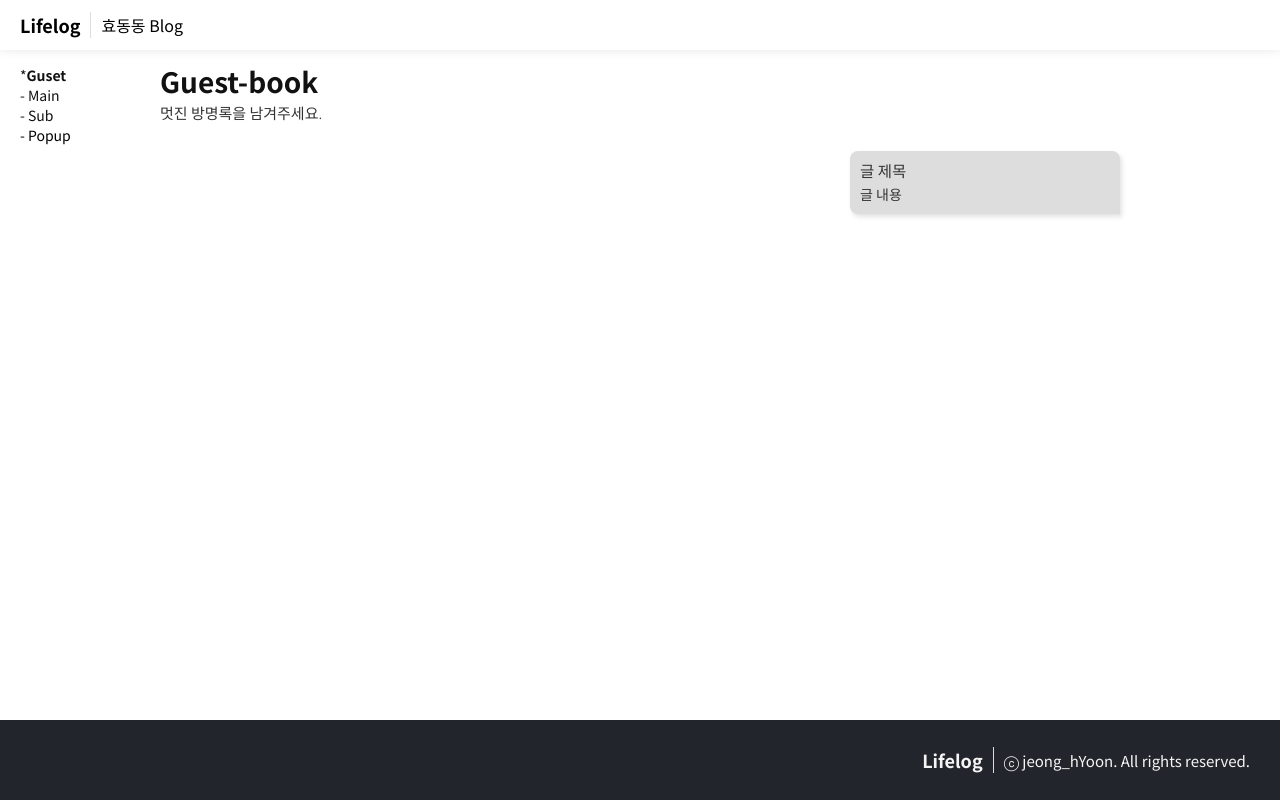
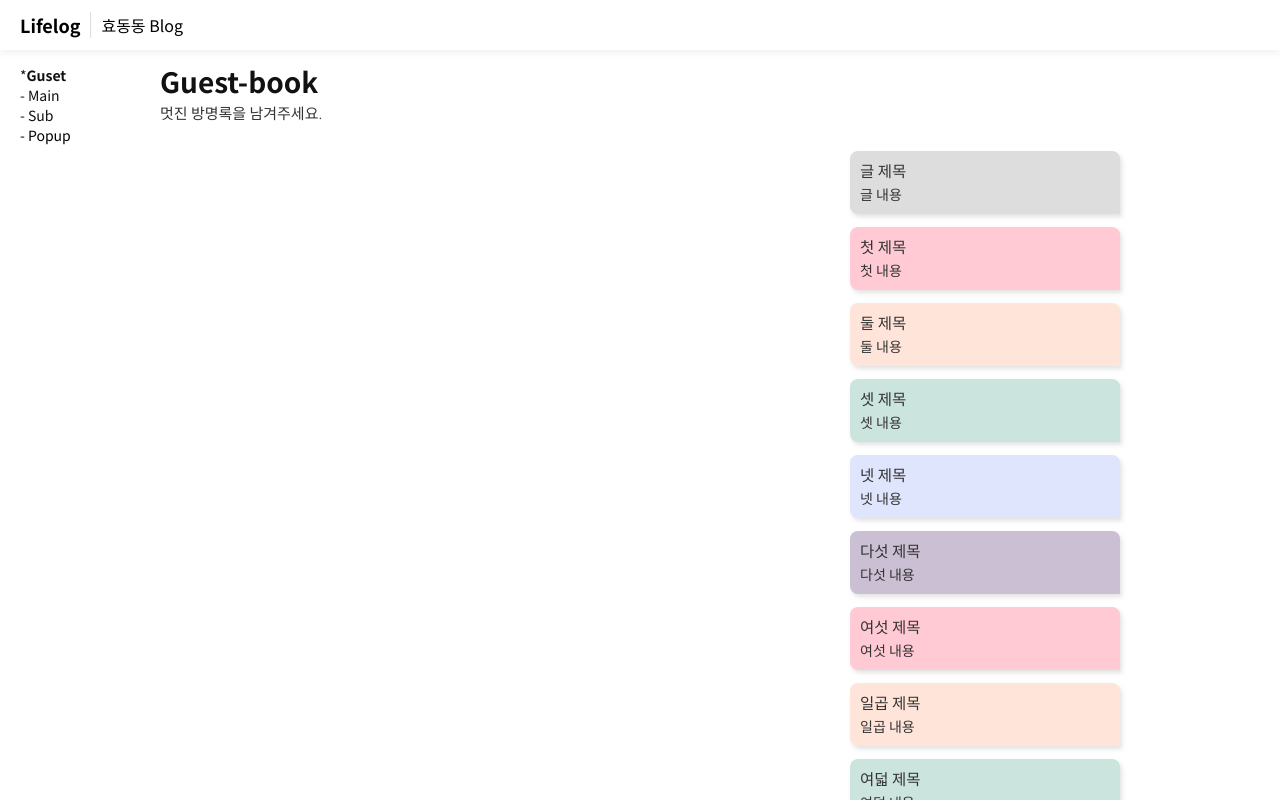
Before and after one commit to bbahna/Guest-book, a React (Create React App) app: page / in a window 1280 px wide. Built offline with nearby package versions, Linux system fonts and the light colour scheme.

Commit message:
Read chat (#14)

```diff
--- a/src/pages/guest/guest.tsx
+++ b/src/pages/guest/guest.tsx
@@ -1,5 +1,6 @@
 import Template from '../../component/template/template';
 import './guest.scss';
+import chatList from '../../store/data.json';
 
 function GuestPage() {
   return (
@@ -14,6 +15,14 @@ function GuestPage() {
             <h3>글 제목</h3>
             <p>글 내용</p>
           </li>
+          {chatList.guest.map((o)=>{
+            return (
+              <li className='chat-box' style={{background: `${o.color}`}}>
+                <h3>{o.title}</h3>
+                <p>{o.body}</p>
+              </li>
+            )
+          })}
         </ul>
       </div>
     </Template>
--- a/src/store/data.json
+++ b/src/store/data.json
@@ -1,22 +1,64 @@
 {
-  "memo": [
+  "guest": [
     {
       "id": 1,
       "title": "첫 제목",
       "body": "첫 내용",
-      "name": "첫 이름"
+      "color": "#ffcad4"
     },
     {
       "id": 2,
       "title": "둘 제목",
       "body": "둘 내용",
-      "name": "둘 이름"
+      "color": "#ffe5d9"
     },
     {
       "id": 3,
       "title": "셋 제목",
       "body": "셋 내용",
-      "name": "셋 이름"
+      "color": "#cce4de"
+    },
+    {
+      "id": 4,
+      "title": "넷 제목",
+      "body": "넷 내용",
+      "color": "#dee5fc"
+    },
+    {
+      "id": 5,
+      "title": "다섯 제목",
+      "body": "다섯 내용",
+      "color": "#cbc0d3"
+    },
+    {
+      "id": 6,
+      "title": "여섯 제목",
+      "body": "여섯 내용",
+      "color": "#ffcad4"
+    },
+    {
+      "id": 7,
+      "title": "일곱 제목",
+      "body": "일곱 내용",
+      "color": "#ffe5d9"
+    },
+    {
+      "id": 8,
+      "title": "여덟 제목",
+      "body": "여덟 내용",
+      "color": "#cce4de"
+    },
+    {
+      "id": 9,
+      "title": "아홉 제목",
+      "body": "아홉 내용",
+      "color": "#dee5fc"
+    },
+    {
+      "id": 10,
+      "title": "열 제목",
+      "body": "열 내용",
+      "color": "#cbc0d3"
     }
   ]
 }
```
